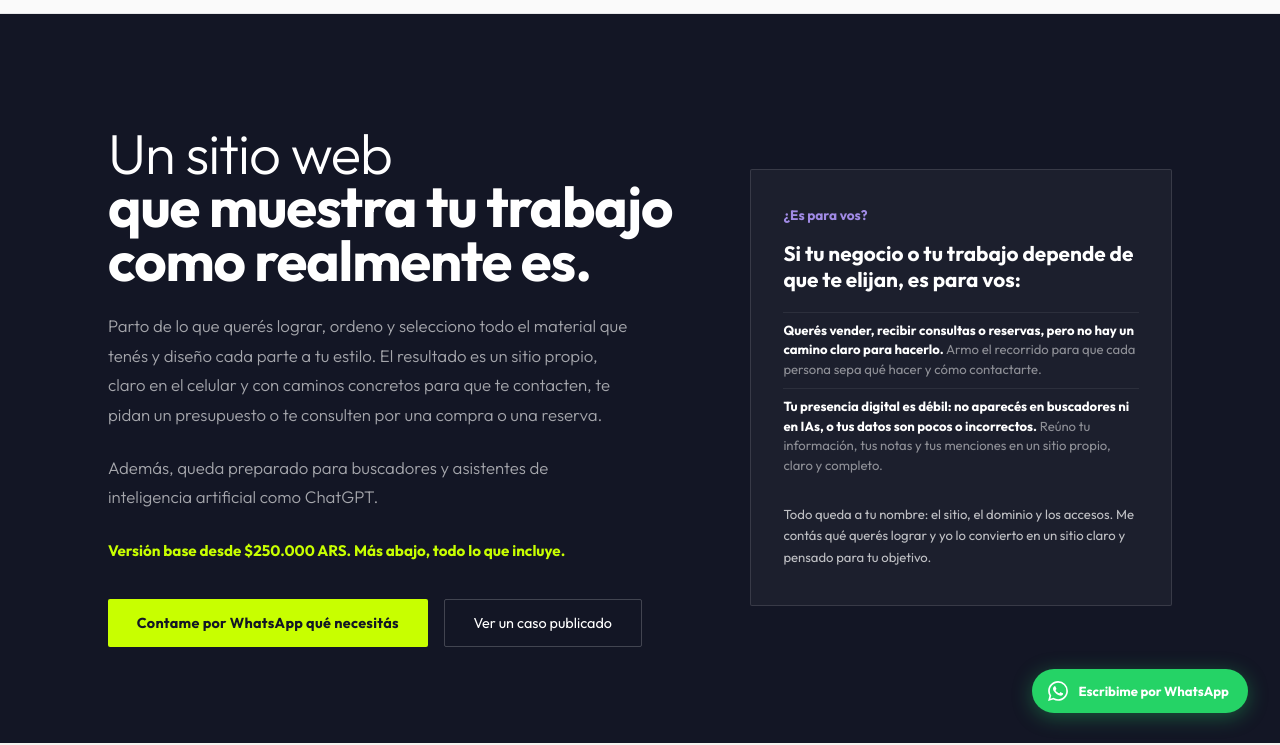
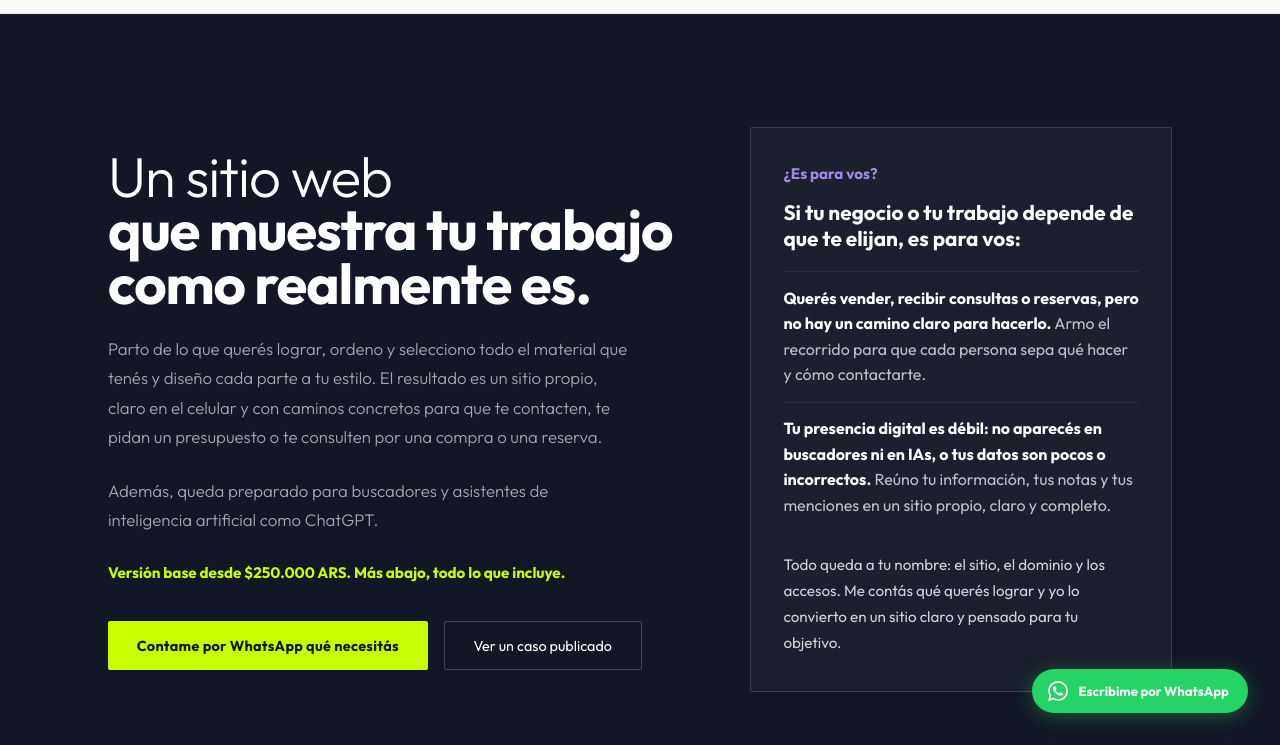
Before and after one commit to lausilvester/onlike, a plain HTML site: page geo-site.html in a window 1280 px wide. Shown: the part 55-800 px from the top of the page. Drawn offline with Linux system fonts and the light colour scheme.

Commit message:
Agranda la letra de la caja Es para vos
Los puntos pasan de 0,82 a 1 rem con más separación y más contraste, el cierre a 0,95 rem y la etiqueta a 0,95 rem.

```diff
--- a/geo-site.html
+++ b/geo-site.html
@@ -85,12 +85,12 @@
   .geo-hero-claim { font-size: 0.95rem; font-weight: 700; color: #C8FF00; line-height: 1.5; margin-bottom: 2.25rem; max-width: 460px; }
   .geo-hero-btns { display: flex; gap: 1rem; flex-wrap: wrap; }
   .geo-ask { background: rgba(255,255,255,0.04); border: 1px solid rgba(255,255,255,0.12); border-radius: 2px; padding: 2.25rem 2rem; }
-  .geo-ask-label { font-size:0.85rem; font-weight: 700; color: #A08AE5; margin-bottom: 1rem; }
+  .geo-ask-label { font-size:0.95rem; font-weight: 700; color: #A08AE5; margin-bottom: 1rem; }
   .geo-ask-q { font-family: 'Outfit', sans-serif; font-size: 1.3rem; font-weight: 700; line-height: 1.25; color: #fff; margin-bottom: 1.25rem; }
   .geo-ask-list { list-style: none; margin-bottom: 1.25rem; }
-  .geo-ask-list li { font-size: 0.82rem; color: rgba(255,255,255,0.5); line-height: 1.5; padding: 0.5rem 0; border-top: 1px solid rgba(255,255,255,0.07); }
+  .geo-ask-list li { font-size: 1rem; color: rgba(255,255,255,0.72); line-height: 1.6; padding: 0.85rem 0; border-top: 1px solid rgba(255,255,255,0.07); }
   .geo-ask-list strong { color: #fff; font-weight: 600; }
-  .geo-ask-close { font-size: 0.82rem; color: rgba(255,255,255,0.72); line-height: 1.65; }
+  .geo-ask-close { font-size: 0.95rem; color: rgba(255,255,255,0.8); line-height: 1.7; }
 
   @media (max-width: 900px) {
     header nav { padding: 1rem 1.5rem; }
```
